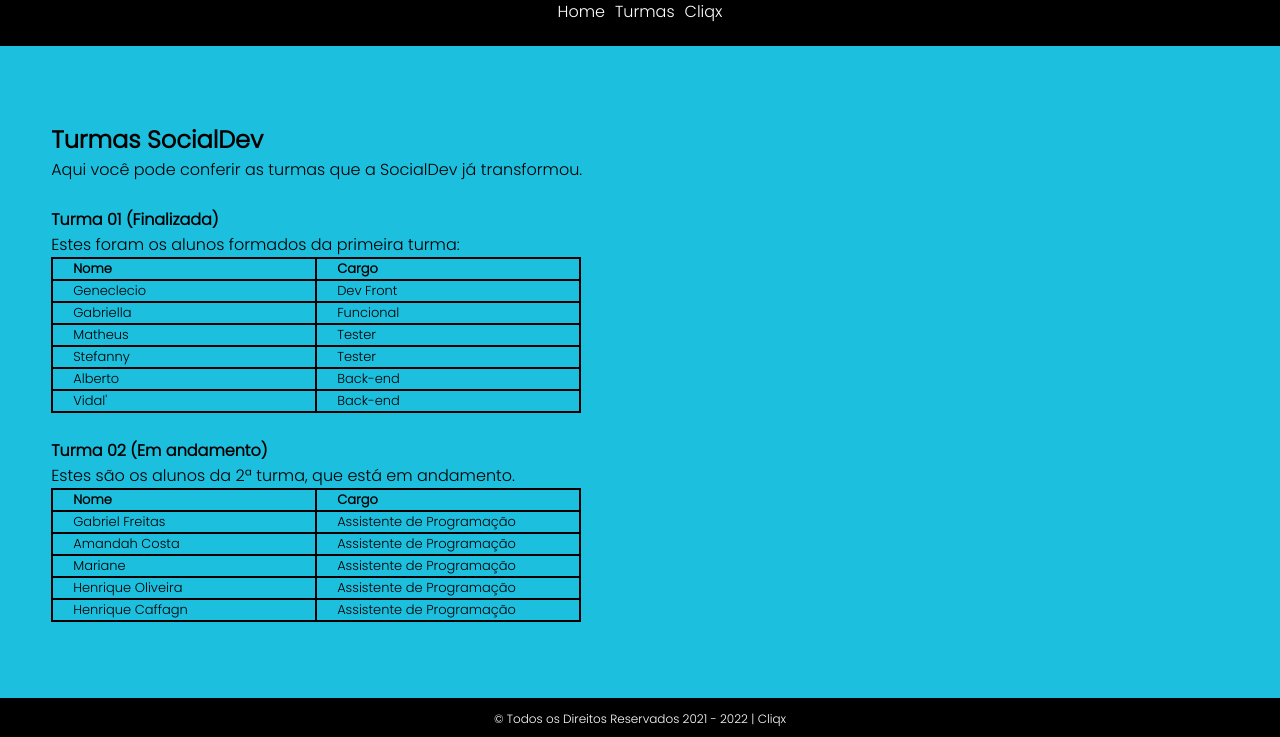
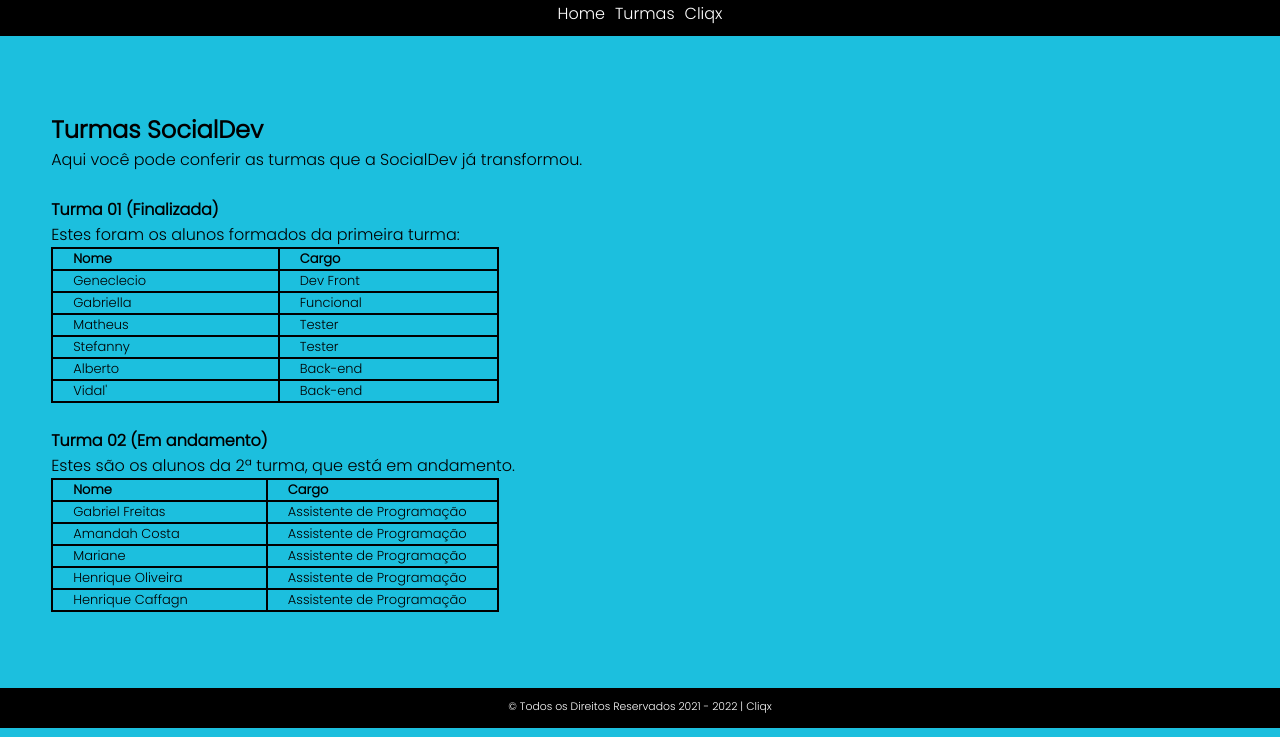
Before and after one commit to gabrielfreitas-lima/pagina_do_gui, a plain HTML site: page turmas.html in a window 1280 px wide. Shown: the part 112-849 px from the top of the page. Drawn offline with Linux system fonts and the light colour scheme.

Commit message:
fiz algumas alteraçoes no header e no footer para melhorar o espaçamento e a posiçao na pagina.

```diff
--- a/main.css
+++ b/css/main.css
@@ -4,10 +4,12 @@
     padding: 0;
 }
 
-body{
+html, body{
+    width: 100vw;
+    height: 100vh;
     margin: 0%;
-    background-image: url("./fundo_site_cliqx.jpeg");
-    background-size: 120%;
+    background-image: url("../assets/fundo_site_cliqx.jpeg");
+    background-size: 120vw;
     background-repeat: no-repeat;
     background-attachment: scroll;
     font-family: 'Poppins', sans-serif;
@@ -18,6 +20,7 @@ header{
     background-color: black;
     width: 100vw;
     height: auto;
+    padding: 5px 0px 10px 0px;
 }
 .logo{
     display: flex;
@@ -33,15 +36,15 @@ li{
     display: inline;
     padding: 5px;
 }
-.link_header{
+.link_header {
     text-decoration: none;
     color: white;
 }
-.texto{
+.texto {
     position: relative;
-    left: 110px;
-    top: 90px;
-    width: 25%;
+    left: 10vw;
+    top: 12vh;
+    width: 23vw;
     color: white;
 }
 .texto a{
@@ -55,13 +58,13 @@ footer{
     height: 40px;
     width: 100vw;
     text-align: center;
-    position: absolute;
-    bottom: 0%;
-    font-size: 12px;
+    position: fixed;
+    bottom: 0vh;
+    font-size: 13px;
 }
 footer p, a{
     color: white;
     position: relative;
     text-decoration: none;
-    top: 30%;
+    top: 20%;
 }
--- /dev/null
+++ b/css/turmas.css
@@ -0,0 +1,81 @@
+@import url("https://fonts.googleapis.com/css2?family=Poppins:wght@300&display=swap");
+
+* {
+  margin: 0%;
+  padding: 0%;
+}
+html, body {
+  width: 100vw;
+  height: 100vh;
+  font-family: "Poppins", sans-serif;
+  font-size: 16px;
+  background-color: #1cbfde;
+  margin: 0%;
+}
+
+table,
+th,
+tr,
+td {
+  width: 35vw;
+  height: 1vh;
+  text-align: left;
+  border: solid 2px black;
+  border-collapse: collapse;
+  padding-left: 20px;
+  font-size: 13px;
+}
+
+.logo {
+  display: flex;
+  justify-content: center;
+}
+.padding {
+  margin: 4vw;
+}
+ul {
+  list-style: none;
+  display: inline;
+  display: flex;
+  justify-content: center;
+}
+li {
+  display: inline;
+  padding: 5px;
+}
+.link_header {
+  text-decoration: none;
+  color: white;
+
+}
+
+h1 {
+  font-weight: bolder;
+}
+
+header {
+  background-color: black;
+  width: 100vw;
+  height: auto;
+  padding: 5px 0px 10px 0px;
+}
+
+footer {
+  background-color: black;
+  color: white;
+  height: 40px;
+  width: 100vw;
+  text-align: center;
+  position: absolute;
+  font-size: 13px;
+  top: 100vh;
+
+}
+
+footer p,
+a {
+  position: relative;
+  top: 20%;
+  text-decoration: none;
+  color: white;
+}
--- a/turmas.css
+++ /dev/null
@@ -1,75 +0,0 @@
-@import url('https://fonts.googleapis.com/css2?family=Poppins:wght@300&display=swap');
-
-* {
-
-        margin: 0;
-        padding: 0;
-
-}
-body {
-    font-family: 'Poppins', sans-serif;
-    font-size: 16px;
-    background-color: #1cbfde;
-}
-
-table, th, tr, td {
-    width: 45%;
-    height: 20%;
-    text-align: left;
-    border: solid 2px black;
-    border-collapse: collapse;
-    padding-left: 20px;
-    font-size: 13px;
-}
-
-.logo{
-    display: flex;
-    justify-content: center;
-}
-.padding{
-    margin: 4vw;
-}
-ul{
-    list-style: none;
-    display: inline;
-    display: flex;
-    justify-content: center;
-}
-li{
-    display: inline;
-    padding: 5px;
-}
-.link_header{
-    text-decoration: none;
-    color: white;
-}
-
-h1 {
-    font-weight: bolder;
-}
-
-header{
-    background-color: black;
-    width: 100vw;
-}
-.logo{
-    display: flex;
-    justify-content: center;
-}
-
-footer{
-    background-color: black;
-    color: white;
-    height: 3vw;
-    width: 100vw;
-    text-align: center;
-    position: absolute;
-    font-size: 12px;
-}
-
-footer p, a{
-    position: relative;
-    top: 30%;
-    text-decoration: none;
-    color: white;
-}
--- a/turmas.html
+++ b/turmas.html
@@ -3,9 +3,8 @@
 <head>
     <meta charset="UTF-8">
     <meta http-equiv="X-UA-Compatible" content="IE=edge">
-    <meta name="viewport" content="width=device-width, initial-scale=1.0">
     <title>Cliqx | Turmas </title>
-    <link rel="stylesheet" href="turmas.css">
+    <link rel="stylesheet" href="./css/turmas.css">
     <link rel="icon" type="image/x-icon" href="/images/favicon.ico">
 
 </head>
@@ -13,7 +12,7 @@
     <header>
         <!--div de logo-->
         <div class="logo">
-          <a href="./index.html"><img src="logo_cliqx.webp" alt="logo-da-cliqx" /></a>
+          <a href="./index.html"><img src="./assets/logo_cliqx.webp" alt="logo-da-cliqx" /></a>
         </div>
         <!--fim div logo-->
         <!--inicio nav-->
@@ -32,7 +31,6 @@
           </ul>
           <!--fim de ol-->
         </nav>
-        <br />
         <!--fim de nav-->
       </header>
     <!--Visualização da Tabela 1-->
@@ -102,13 +100,10 @@
         </tr>
         </tr>
     </tr>
-</table>
-<div>
-    <br />
-</div>
+</table><br/>
 </div>
 <footer>
-  <p>© Todos os Direitos Reservados 2021 - 2022 | <a href="https://cliqx.com.br/">Cliqx</a></p>
+  <p><small>© Todos os Direitos Reservados 2021 - 2022 | <a href="https://cliqx.com.br/">Cliqx</a></small></p>
   </footer>
 </body>
 </html>
```
Also changed, not shown: index.html (+5 -6 lines), assets/fundo_site_cliqx.jpeg (renamed from fundo_site_cliqx.jpeg), assets/logo_cliqx.webp (renamed from logo_cliqx.webp).
